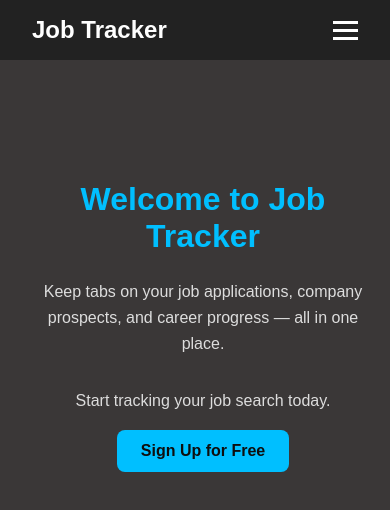
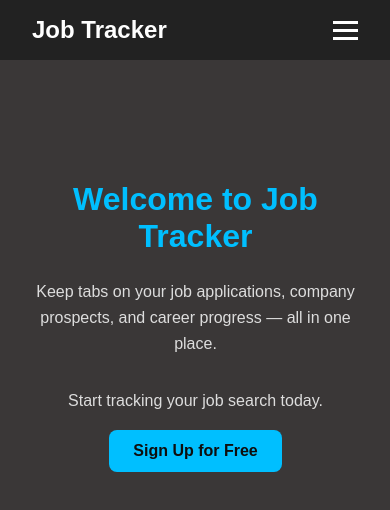
Before and after one commit to Josefbautista94/Joses-Job-Tracker, a React (Vite) app in the folder Frontend/: page / in a window 390 px wide. Shown: the top 510 px of the page. Built offline with nearby package versions, Linux system fonts and the light colour scheme.

Commit message:
centering the home content a bit more

```diff
--- a/Frontend/src/pages/Home/Home.css
+++ b/Frontend/src/pages/Home/Home.css
@@ -55,7 +55,7 @@
 /* Mobile */
 @media (max-width: 768px) {
   .home-container {
-    padding: 60px 8px;
+    padding: 60px .5px;
   }
 
   .home-container h1 {
```
